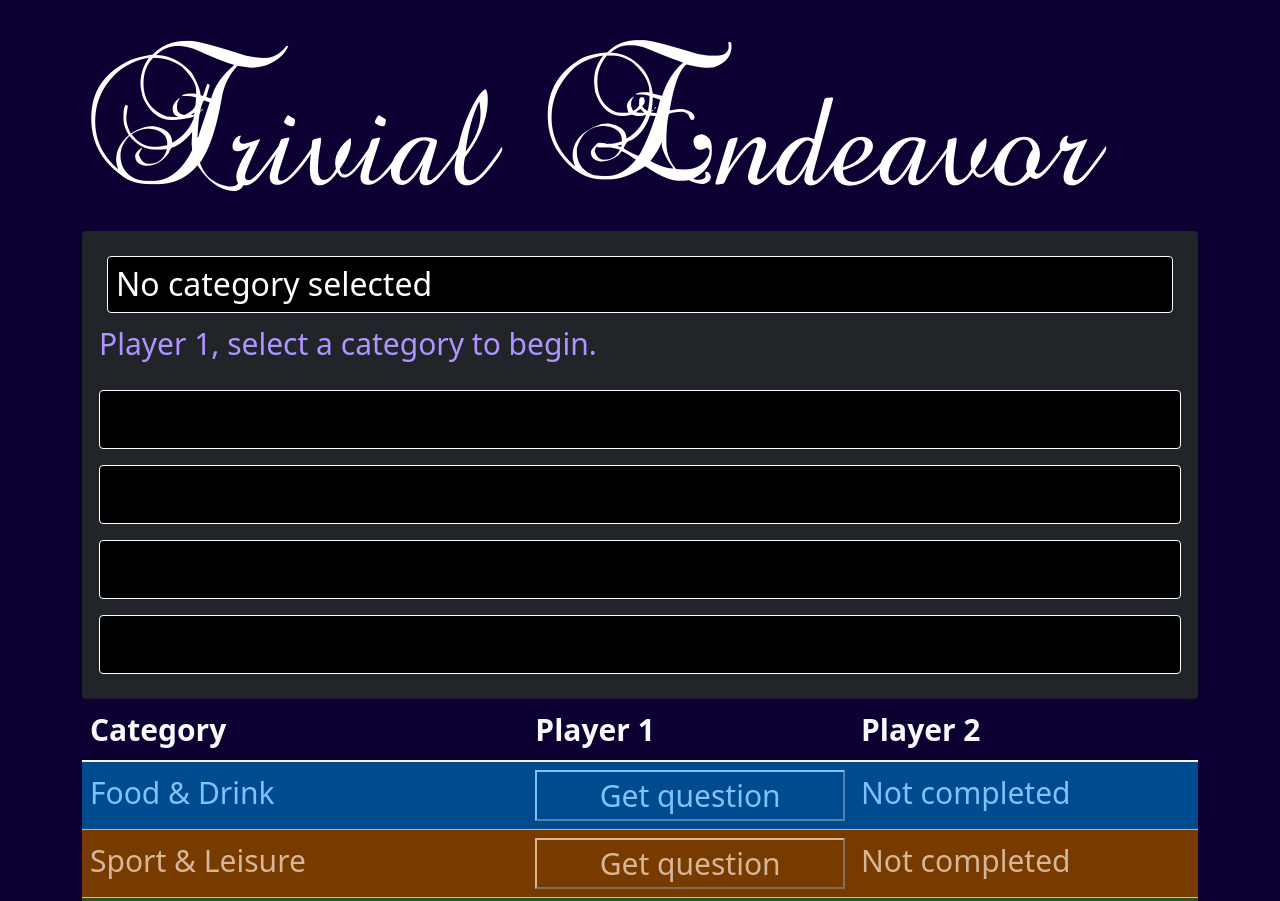
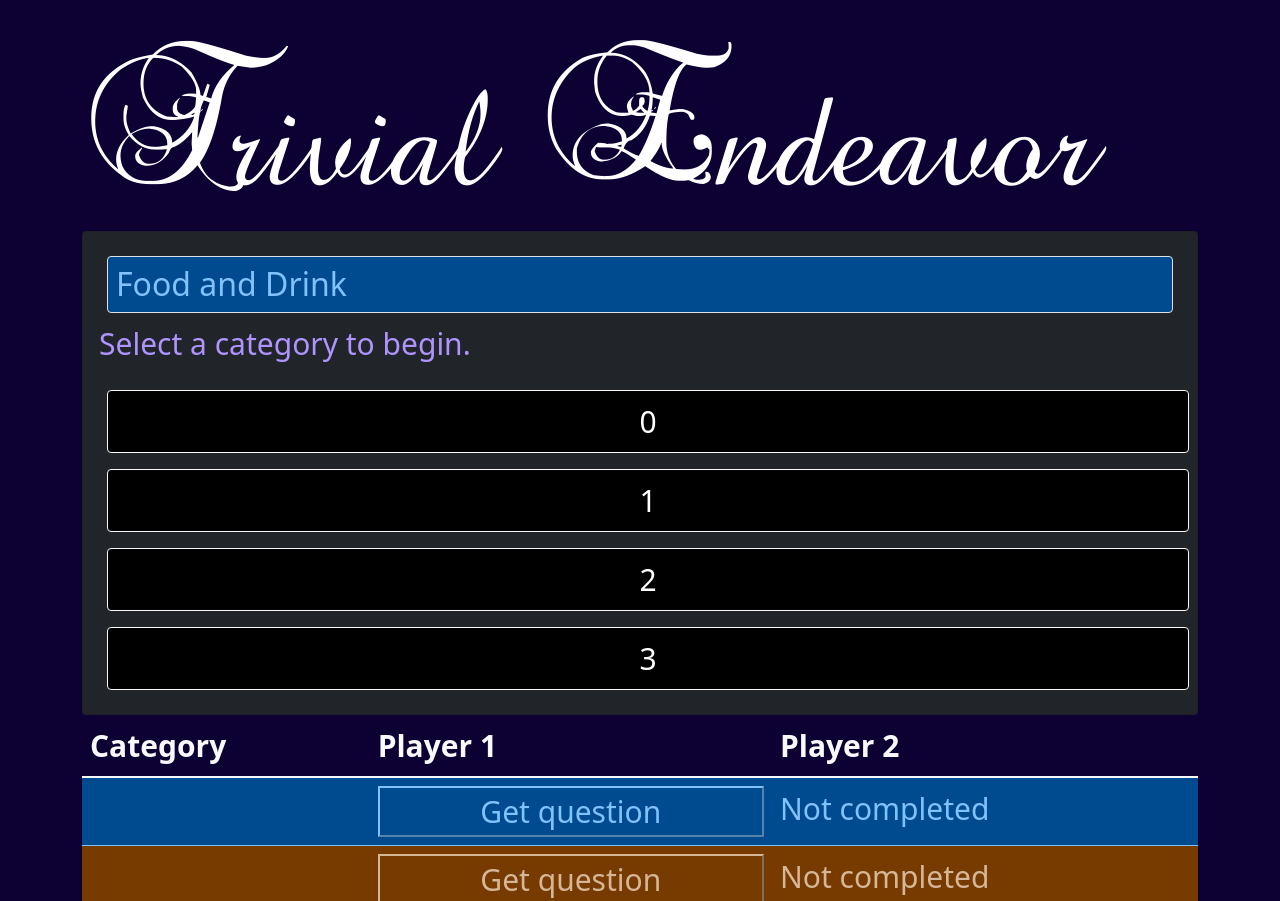
Before and after one commit to vpbasile/trivial-endeavor, a React (Create React App) app: page / in a window 1280 px wide. Shown: the top 901 px of the page. Built offline with nearby package versions, Linux system fonts and the light colour scheme.

Commit message:
Everything is stable except answering

```diff
--- a/src/App.js
+++ b/src/App.js
@@ -3,68 +3,52 @@
 // The App.js file consists of three main parts: some import statements at the top, the App component in the middle, and an export statement at the bottom. Most React components follow this pattern.
 
 // All React components must import the React module.
-import React from 'react';
-// import React, { useState } from "react";
+import React, { useState } from "react";
 // I havent actually used nanoid, but it is installed.
 // import { nanoid } from 'nanoid';
 
 // <> Import my modules
+import Question from "./components/Question";
 import CategoryRow from './components/CategoryRow';
-import AnswerButton from './components/AnswerButton';
 
-function initGame() {
+function App(props) {
+  const categoryList = props.categoryList;
+
+  // Initialize the players and their scores
   var players = [
-    { name: "Player 1", correctCategories: [] },
-    { name: "Player 2", correctCategories: [] }
+    { name: "Pat", correctCategories: [] },
+    { name: "Chris", correctCategories: [] }
   ]
-  var gameState = {
+
+  // Initialize the question and answer choices
+  const [currentQuestion, setCurrentQuestion] = useState({
+      questionText: "Select a category to begin.",
+      choices: [0, 1, 2, 3],
+      correctAnswer: "data.correctAnswer",
+      correctIndex: 0,
+      categoryTag: props.categoryList[0].queryTag
+    });
+  // Initialize the game state
+  const [gameState, updateGameState] = useState({
     players,
-    currentCategory: {},
-    currentQuestion: { question: "", answers: [], correctIndex: 0 },
-    currentPlayerIndex: 0,
-    categoryList: [
-      { key: "01", queryTag: "food_and_drink", title: "Food & Drink", cssClass: "cat-food" },
-      { key: "05", queryTag: "sport_and_leisure", title: "Sport & Leisure", cssClass: "cat-sport" },
-      { key: "08", queryTag: "science", title: "Science", cssClass: "cat-science" },
-      { key: "04", queryTag: "history", title: "History", cssClass: "cat-history" },
-      { key: "02", queryTag: "geography", title: "Geography", cssClass: "cat-geography" },
-      { key: "06", queryTag: "movies", title: "Movies", cssClass: "cat-movies" },
-      { key: "07", queryTag: "music", title: "Music", cssClass: "cat-music" },
-      { key: "03", queryTag: "general_knowledge", title: "General Knowledge", cssClass: "cat-general" }
-    ]
-  }
+    categoryList: props.categories,
+    currentPlayerIndex: 0
+  });
   // Spoof gamestate so that each player has already answered a category
   // gameState.players[0].correctCategories.push(gameState.categoryList[0].queryTag);
   // gameState.players[1].correctCategories.push(gameState.categoryList[5].queryTag);
 
-  return gameState;
-}
-
-function App(props) {
-
-  var gameState = initGame();
-
-  // Make answer buttons
-  var answerButtons = [0, 1, 2, 3].map(function (buttonIndex) {
-    return <AnswerButton key={buttonIndex} buttonIndex={buttonIndex} cssClass={`btn w-100 my-2 blackandwhite`} gameState={gameState} />
-  });
-
   // Make the score board
-  const scoreBoard = gameState.categoryList.map(category => (
-    <CategoryRow key={category.key} category={category} queryTag={category.queryTag} title={category.title} cssClass={category.cssClass} gameState={gameState} />)
+  // console.log(`Category list: ${JSON.stringify(gameState.categoryList)}`);
+  const scoreBoard = categoryList.map(category => (
+    <CategoryRow key={category.key} category={category} gameState={gameState} updateGameState={updateGameState} currentQuestion={currentQuestion} setCurrentQuestion={setCurrentQuestion} categoryList={categoryList}/>)
   );
   return (
     <div className="App container">
       <div className="row">
         <div className="col">
           <h1>Trivial Endeavor</h1>
-          <div className="card bg-dark">
-            <div className="card-body">
-              <h2 id="display-category" className="rounded p-2 m-2 border border-light blackandwhite">No category selected</h2>
-              <p className="card-text" id="display-question"><span id="display-player">Player 1</span>, select a category to begin.</p>
-              {answerButtons}
-            </div>
-          </div>
+          <Question key={"currentQuestion"} questionData={currentQuestion} gameState={gameState} categoryList={categoryList}/>
           <div id="scoreboard-div">
             <table id="scoreboard" className="table text-light">
               <thead>
--- a/src/components/AnswerButton.js
+++ b/src/components/AnswerButton.js
@@ -1,8 +1,6 @@
 import React from "react";
 
 export default function AnswerButton(props) {
-	var gameState = props.gameState;
-	var players = props.players;
 
 	function endTurn(){
 		// console.log(`Player ${gameState.currentPlayer} ends their turn`);
@@ -10,7 +8,7 @@ export default function AnswerButton(props) {
 		// console.log(`Player ${gameState.currentPlayer} starts their turn`);
 		var playerDisplay = document.getElementById("display-player");
 		playerDisplay.innerHTML = players[gameState.currentPlayer].name;
-		playerDisplay.classList = `rounded p-2 m-2 border border-light ${players[gameState.currentPlayer].cssClass}`;
+		playerDisplay.classList = `rounded p-2 m-2 border border-light`;
 		// console.log(`Player ${gameState.currentPlayer} starts their turn`);
 	}
 
@@ -43,11 +41,14 @@ export default function AnswerButton(props) {
 		// End the turn
 		endTurn();
 	}
-
+	var gameState = props.gameState;
+	var buttonText = props.text;
+	const cssClass = `rounded p-2 m-2 border border-light blackandwhite w-100`;
+	var players = gameState.players;
 	const buttonID = `choice-${props.buttonIndex}`;
 	return (
 		<div>
-			<input className={props.cssClass} type="button" value="" id={buttonID}
+			<input className={cssClass} type="button" value={buttonText} id={buttonID}
 				onClick={() => handleGuess(props.buttonIndex)} />
 		</div>
 	);
--- a/src/components/CategoryRow.js
+++ b/src/components/CategoryRow.js
@@ -6,7 +6,9 @@
 import React from "react";
 
 export default function CategoryRow(props) {
+	const categoryList = props.categoryList;
 	var gameState = props.gameState;
+	// console.log(`Just for now, gameState: ${JSON.stringify(gameState)}`);
 	const currentCategory = props.category;
 	const cssClass = currentCategory.cssClass + " w-100";
 
@@ -15,82 +17,99 @@ export default function CategoryRow(props) {
 		const categoryTitle = category.title
 		console.log(`Player ${player} requests a ${categoryTitle} question`);
 		var queryURL = `https://api.trivia.willfry.co.uk/questions?categories=${category.queryTag}&limit=1`
-		getQuestion(queryURL, gameState);
-		// Set the category indicator
-		var categoryDisplay = document.getElementById("display-category");
-		categoryDisplay.innerHTML = categoryTitle
-		categoryDisplay.classList = `rounded p-2 m-2 border border-light ${category.cssClass}`;
+		// Create a temporary question while we wait for the API to respond
+		var tempQuestion = {
+			categoryTag: category.queryTag,
+			questionText: "Loading...",
+			choices: ["Loading...", "Loading...", "Loading...", "Loading..."],
+			correctAnswer: "Loading...",
+			correctIndex: 0
+		}
+		props.setCurrentQuestion(tempQuestion);
+		getQuestion(queryURL);
 	}
 
-	async function getQuestion(url, gameState) {
-		// console.log(`Getting question from ${url}`);
+	async function getQuestion(url) {
+		// Query the API for a new question and parse it
 		fetch(url).then(response => response.json())
-			.then(data => { handleReceivedQuestion(data[0], gameState) })
-			.catch(error => {
-				console.log(error);
-			});
+			.then(data => { parseReceivedQuestion(data[0]) })
+			.catch(error => { console.log(error); });
 	}
 
-	function handleReceivedQuestion(data, gameState) {
-		// Grab the DOM elements
-		var questionDisplay = document.getElementById("display-question");
+	function parseReceivedQuestion(data) {
+		console.log(`Parsing question`);
+		// Hide the answer data so I don't learn anything while I'm debugging
+		data.correctAnswer = "Correct answer"
+		data.incorrectAnswers = ["Incorrect answer 1", "Incorrect answer 2", "Incorrect answer 3"]
 
-		// Set the question
-		const question = data.question;
-		// Save the question in the game state
-		props.gameState.currentQuestion.question = question;
-		// Set the answers
-		const answer = data.correctAnswer;
-		gameState.currentQuestion.correctAnswer = answer;
-		const answerIndex = randomAnswer()
-		gameState.currentQuestion.correctIndex = answerIndex;
-		var choices = data.incorrectAnswers;
-		choices[answerIndex] = answer;
-		// Save the answers in the game state
-		props.gameState.currentQuestion.answers = choices;
 
-		// Update the gameboard
-		// First the question display
-		questionDisplay.innerHTML = question;
-		// Then the buttons
-		for (var i = 0; i < 4; i++) {
-			// Reset the button classes
-			var button = document.getElementById(`choice-${i}`);
-			button.classList.remove("btn-success", "btn-danger", "btn-secondary");
-			// Set the button text
-			if (choices[i] !== undefined) {
-				button.value = choices[i];
-				button.disabled = false;
-			} else {
-				button.value = "";
-				button.disabled = true;
-			}
+
+		// Parse the received question into the game's data structure
+		// Make sure we don't have more than 4 incorrect answers
+		var incorrectAnswers = data.incorrectAnswers.slice(0, 4);
+		const choicesCount = incorrectAnswers.length + 1
+		shuffleArray(incorrectAnswers);
+		const answerIndex = Math.floor(Math.random() * (choicesCount));
+		var choices = []
+		choices[answerIndex] = data.correctAnswer;
+		for (var i = 0; i < choicesCount; i++) {
+			if (i === answerIndex) { choices[i] = data.correctAnswer; }
+			else { choices[i] = incorrectAnswers.pop(); }
 		}
-		console.log(`Game state: ${JSON.stringify(gameState)}`);
+		const categoryName = data.category;
+		console.log(`categoryName = ${categoryName}`);
+		// console.log(`categoryList = ${JSON.stringify(categoryList)}`);
+		const category = categoryList.filter(category => category.title === categoryName);
+		console.log(`category = ${JSON.stringify(category)}`);
+		const categoryTag = category[0].queryTag;
+		// console.log('This is where it gets set')
+		var questionArray = {
+			questionText: data.question,
+			choices: choices,
+			correctAnswer: data.correctAnswer,
+			correctIndex: answerIndex,
+			categoryTag: categoryTag
+		}
+		console.log(`questionArray = ${JSON.stringify(questionArray)}`);
+		// Update the game state with the new question
+		props.setCurrentQuestion(questionArray);
+	}
+
+	function shuffleArray(array) {
+		let curId = array.length;
+		// There remain elements to shuffle
+		while (0 !== curId) {
+			// Pick a remaining element
+			let randId = Math.floor(Math.random() * curId);
+			curId -= 1;
+			// Swap it with the current element.
+			let tmp = array[curId];
+			array[curId] = array[randId];
+			array[randId] = tmp;
+		}
+		return array;
 	}
 
 	// Enhancement: Only query the api at the beginning of the game and when the player requests a category that we've run out of questions for
-
-	// Choose a random integer between 0 and 3
-	function randomAnswer() { return Math.floor(Math.random() * 4) }
 
 	// <> Build the buttons
 	const playerColumns = gameState.players.map((player, index) => {
 		if (player.correctCategories.includes(currentCategory.queryTag)) {
 			// If the player has already completed this category, show the category as completed
-			return(<td key={index}>Complete!</td>);
+			return (<td key={index}>Complete!</td>);
 		} else {
 			// Else,
 			// If this is the current player, show the button
 			if (index === gameState.currentPlayerIndex) {
-			return (
-				<td key={index}>
-					<input className={cssClass} type="button" value={`Get question`} onClick={() => newQuestion(index, currentCategory, gameState)} />
-				</td>
-			);
+				return (
+					<td key={index}>
+						<input className={cssClass} type="button" value={`Get question`} onClick={() =>
+							newQuestion(index, currentCategory, gameState)} />
+					</td>
+				);
 			} else {
 				// Else, show the category as not completed
-				return(<td key={index}>Not completed</td>);
+				return (<td key={index}>Not completed</td>);
 			}
 		}
 	});
@@ -100,9 +119,6 @@ export default function CategoryRow(props) {
 		<tr className={cssClass}>
 			<td>{props.title}</td>
 			{playerColumns}
-			{/* <td><input className={cssClass} type="button" value={`Get ${title} question`} onClick={() => newQuestion(1, currentCategory, gameState)} /></td>
-			<td><input className={cssClass} type="button" value={`Get ${title} question`} onClick={() => newQuestion(2, currentCategory, gameState)} /></td> */}
 		</tr>
-
 	);
 }
--- /dev/null
+++ b/src/components/Player.js
@@ -0,0 +1,6 @@
+// import React from "react";
+
+export default function Player(props) {
+	console.log(`${props.name} joins the game.`);
+	return (1);
+  }
--- /dev/null
+++ b/src/components/Question.js
@@ -0,0 +1,44 @@
+import React from "react";
+import AnswerButton from './AnswerButton';
+
+export default function Question(props) {
+	const categoryList = props.categoryList;
+	// Log stuff
+	// console.log(`Props: ${JSON.stringify(props)}`);
+	var questionData = props.questionData
+	// console.log(`questionData = ${JSON.stringify(questionData)}`);
+	// Grab all of the question props
+	const questionCategoryTag = questionData.categoryTag;
+	console.log(`Question category tag: ${questionCategoryTag}`);
+	const questionCategory = categoryList.filter(category => category.queryTag === questionCategoryTag)[0];
+	// This doesn't work
+	console.log(`Question category: ${JSON.stringify(questionCategory)}`);
+	const questionText = questionData.questionText;
+	const choices = questionData.choices;
+	const correctAnswer = questionData.correctAnswer;
+	const correctIndex = questionData.correctIndex;
+	// Make answer buttons
+	let buttonIndex = 0;
+	const answerButtons = choices.map((choice) => {
+		buttonIndex++;
+		return <AnswerButton key={buttonIndex} text={choice} gameState={props.gameState} />
+	})
+
+	// var tempCssClass = props.currentCategory.cssClass;
+	var tempCssClass = questionCategory.cssClass;
+	if (tempCssClass === undefined) { tempCssClass = "blackandwhite"; }
+	tempCssClass = `rounded p-2 m-2 border ${tempCssClass}`;
+	return (
+		<div className="card bg-dark">
+			{/* Figure out how Bootstrap cards really work */}
+			<div className="card-body">
+				<h2 id="display-category" className={tempCssClass}>
+					{questionCategory.title}
+				</h2>
+				<p className="card-text" id="display-question">{questionText}</p>
+				{answerButtons}
+			</div>
+		</div>
+
+	);
+}
--- a/src/index.js
+++ b/src/index.js
@@ -11,12 +11,23 @@ import './css/bootstrap.css';
 import './css/shape-size.css';
 import './css/color-dark.css';
 
+const categoryList = [
+  { key: "01", queryTag: "food_and_drink", title: "Food and Drink", cssClass: "cat-food" },
+  { key: "05", queryTag: "sport_and_leisure", title: "Sport and Leisure", cssClass: "cat-sport" },
+  { key: "08", queryTag: "science", title: "Science", cssClass: "cat-science" },
+  { key: "04", queryTag: "history", title: "History", cssClass: "cat-history" },
+  { key: "02", queryTag: "geography", title: "Geography", cssClass: "cat-geography" },
+  { key: "06", queryTag: "movies", title: "Film and TV", cssClass: "cat-movies" },
+  { key: "07", queryTag: "music", title: "Music", cssClass: "cat-music" },
+  { key: "03", queryTag: "general_knowledge", title: "General Knowledge", cssClass: "cat-general" }
+]
+
 // <> Do the thing
 console.log(`Beginning rendering of Trivial Endeavor`);
 
 ReactDOM.render(
   <React.StrictMode>
-    <App/>
+    <App categoryList={categoryList}/>
   </React.StrictMode>,
   document.getElementById('root')
 );
```
Also changed, not shown: src/components/scratchPad.js (added, +117 -0 lines), 1 other file (tests, documents, lock files or other folders).
